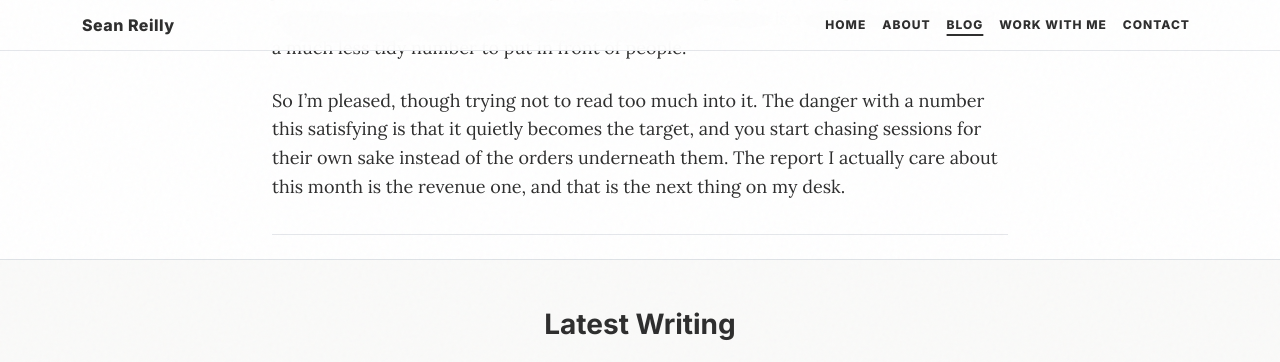
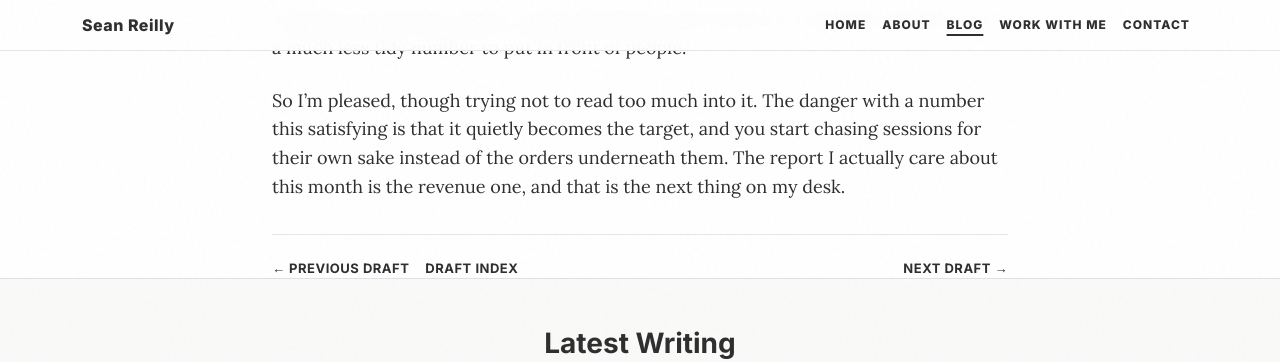
Before and after one commit to seanreillyesq/seanreillyesq.github.io, a Jekyll site: the page built from _posts/2017-01-19-one-million-sessions.md, in a window 1280 px wide and 900 px high, scrolled down 853 px, cut to the strip 0-362 px from the top of the window. Built offline with Jekyll 4.4.1, drawn with Linux system fonts in a browser that asks for light colours.

Commit message:
Blog: private reading index for hidden drafts
Add /drafts/ - a noindex, hidden, sitemap-excluded page listing every hidden
draft grouped by year (same triple-lock as test-page, so it stays off search,
nav and all sitemaps). Add a hidden-only prev/next chain plus a Draft Index
link to the post layout, so the drafts can be read straight through. The block
is gated on page.hidden and never renders on public posts; the existing public
prev/next is unchanged.

```diff
--- a/_layouts/post.html
+++ b/_layouts/post.html
@@ -50,6 +50,30 @@ layout: default
                     <a href="{{ next_post.url | prepend: site.baseurl | replace: '//', '/' }}" class="post-nav-next">Next Post &rarr;</a>
                     {% endif %}
                     {% endunless %}
+
+                    {% comment %} Hidden drafts get their own prev/next walking only the hidden set, plus a link back to the private index. This block never renders on public posts. {% endcomment %}
+                    {% if page.hidden %}
+                    {% assign hidden_posts = site.posts | where_exp: "item", "item.hidden == true" %}
+                    {% assign prev_draft = nil %}
+                    {% assign next_draft = nil %}
+                    {% assign passed_current = false %}
+                    {% for item in hidden_posts %}
+                        {% if item.url == page.url %}
+                            {% assign passed_current = true %}
+                        {% elsif passed_current and next_draft == nil %}
+                            {% assign next_draft = item %}
+                        {% elsif passed_current == false %}
+                            {% assign prev_draft = item %}
+                        {% endif %}
+                    {% endfor %}
+                    {% if prev_draft %}
+                    <a href="{{ prev_draft.url | prepend: site.baseurl | replace: '//', '/' }}">&larr; Previous Draft</a>
+                    {% endif %}
+                    <a href="{{ '/drafts/' | prepend: site.baseurl | replace: '//', '/' }}" class="post-nav-index">Draft Index</a>
+                    {% if next_draft %}
+                    <a href="{{ next_draft.url | prepend: site.baseurl | replace: '//', '/' }}" class="post-nav-next">Next Draft &rarr;</a>
+                    {% endif %}
+                    {% endif %}
                 </div>
 
             </div>
```
Also changed, not shown: drafts.html (added, +32 -0 lines).
